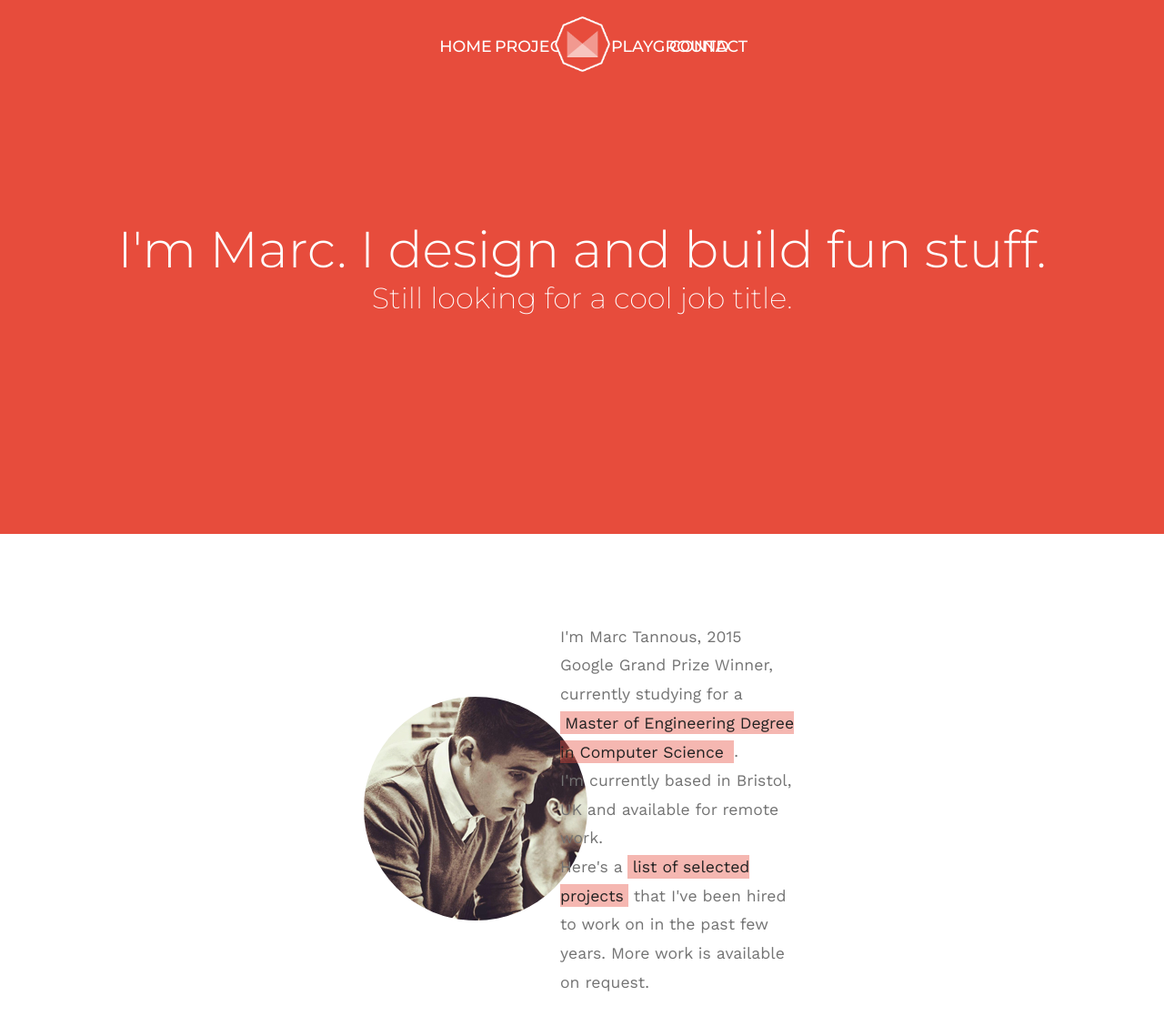
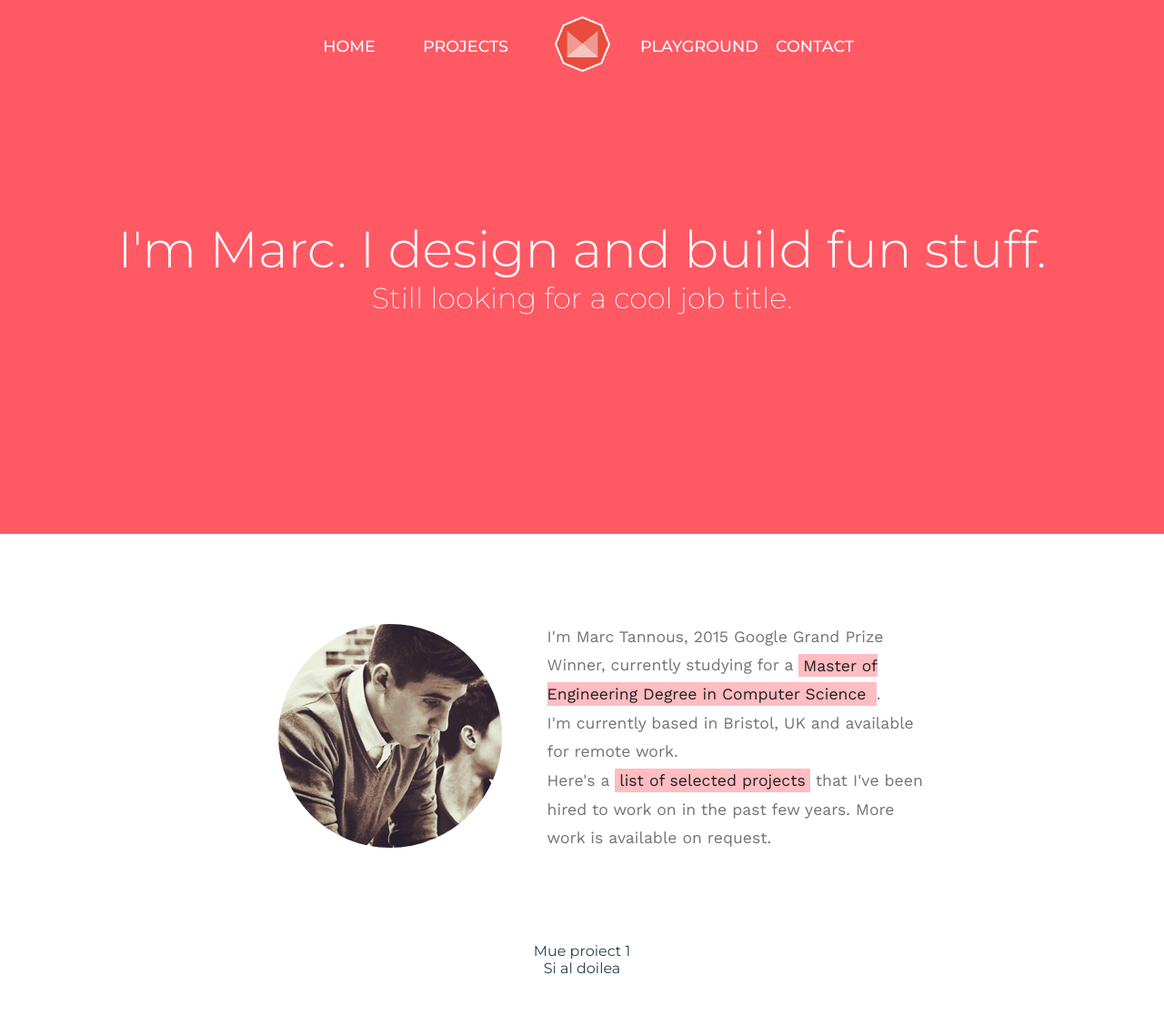
Before and after one commit to tannousmarc/portfolio-vue, a Vue app: page /#/ in a window 1280 px wide. Shown: the top 1128 px of the page at 91% size. After the commit the page ends 1074 px from the top, so only its background shows below. Built offline with nearby package versions, Linux system fonts and the light colour scheme.

Commit message:
Vue style guide

```diff
--- a/src/App.vue
+++ b/src/App.vue
@@ -1,14 +1,14 @@
 <script>
-import Navigation from './components/Navigation'
+import NavigationBar from './components/NavigationBar'
 export default {
   name: 'app',
-  components: {Navigation}
+  components: {NavigationBar}
 }
 </script>
 
 <template>
 <div id="app">
-  <Navigation></Navigation>
+  <NavigationBar/>
   <router-view/>
 </div>
 </template>
--- a/src/components/Homepage.vue
+++ /dev/null
@@ -1,24 +0,0 @@
-
-<template>
-<div id = "homepage">
-  <Hero />
-  <About />
-</div>
-</template>
-
-<script>
-import Hero from './Hero'
-import About from './About'
-export default {
-  name: 'Homepage',
-  components: {Hero, About},
-  data () {
-    return {
-      msg: 'muie la gabori'
-    }
-  }
-}
-</script>
-
-<style scoped>
-</style>
--- a/src/components/Navigation.vue
+++ b/src/components/NavigationBar.vue
@@ -1,10 +1,10 @@
 <template>
 <nav id = "nav-bar">
   <div id = "nav-container">
-    <span v-for = "item in items" class = "element">
-    <img v-if = "item === 'Logo'" src = "../assets/logo.png" />
-    <router-link :to="item" v-else>
-      {{item}}
+    <span v-for = "item in items" :key = "item.id" class = "element">
+    <img v-if = "item.name === 'Logo'" src = "../assets/logo.png" />
+    <router-link :to="item.link" v-else>
+      {{item.name}}
     </router-link>
     </span>
   </div>
@@ -13,10 +13,36 @@
 
 <script>
 export default {
-  name: 'Navigation',
+  name: 'NavigationBar',
   data () {
     return {
-      items: ['home', 'projects', 'Logo', 'playground', 'contact']
+      items: [
+        {
+          id: 1,
+          name: 'home',
+          link: 'home'
+        },
+        {
+          id: 2,
+          name: 'projects',
+          link: 'projects'
+        },
+        {
+          id: 3,
+          name: 'Logo',
+          link: ''
+        },
+        {
+          id: 4,
+          name: 'playground',
+          link: 'playground'
+        },
+        {
+          id: 5,
+          name: 'contact',
+          link: 'contact'
+        }
+      ]
     }
   }
 }
@@ -31,12 +57,12 @@ export default {
     top: 0px;
     z-index: 999;
     width: 100%;
-    background-color: #e74c3c;
+    background-color: #FF5964;
     margin: 0em;
     padding: 1em 0em;
   }
   #nav-bar #nav-container{
-    margin: 0em 30em;
+    margin: 0em 25%;
   }
   #nav-bar #nav-container .element{
     width: 20%;
--- a/src/components/About.vue
+++ b/src/components/TheAboutSection.vue
@@ -19,7 +19,7 @@
 
 <script>
 export default {
-  name: 'About',
+  name: 'TheAboutSection',
   data () {
     return {
     }
@@ -29,7 +29,7 @@ export default {
 
 <style scoped>
   #about{
-    margin:0 25em;
+    margin:0 20%;
     backgorund-color: #fefefe;
     padding: 5em 0;
     white-space: nowrap;
@@ -61,7 +61,7 @@ export default {
     transition: all 0.1s ease-in-out;
   }
   #about-right a{
-    background-color: rgba(231, 76, 60, 0.4);
+    background-color: rgba(255, 89, 100, 0.4);
     text-decoration: none;
     color: #222;
     padding: 0.15em 0.3em;
@@ -69,6 +69,6 @@ export default {
   #about-right a:hover{
     cursor: pointer;
     cursor: hand;
-    border-bottom: 4px solid #e74c3c;
+    border-bottom: 4px solid #FF5964;
   }
 </style>
--- a/src/components/Hero.vue
+++ b/src/components/TheHeroSection.vue
@@ -7,7 +7,7 @@
 
 <script>
 export default {
-  name: 'Hero',
+  name: 'TheHeroSection',
   data () {
     return {
       title: 'I\'m Marc. I design and build fun stuff.',
@@ -20,7 +20,7 @@ export default {
 <style scoped>
 #hero{
   width: 100%;
-  background-color: #e74c3c;
+  background-color: #FF5964;
   padding: 15em 0;
   top: 0;
   z-index: 0;
--- /dev/null
+++ b/src/components/TheHome.vue
@@ -0,0 +1,26 @@
+
+<template>
+<div id = "homepage">
+  <TheHeroSection />
+  <TheAboutSection />
+  <TheProjectsSection />
+</div>
+</template>
+
+<script>
+import TheHeroSection from './TheHeroSection'
+import TheAboutSection from './TheAboutSection'
+import TheProjectsSection from './TheProjectsSection'
+export default {
+  name: 'TheHome',
+  components: {TheHeroSection, TheAboutSection, TheProjectsSection},
+  data () {
+    return {
+
+    }
+  }
+}
+</script>
+
+<style scoped>
+</style>
--- /dev/null
+++ b/src/components/TheProjectsSection.vue
@@ -0,0 +1,31 @@
+<template>
+<div id = "projects">
+  <div class = "homepage-project" v-for = "project in projects" :key = "project.id">
+    {{project.title}}
+  </div>
+</div>
+</template>
+
+<script>
+export default {
+  name: 'TheProjectsSection',
+  data () {
+    return {
+      projects: [
+        {
+          id: 1,
+          title: 'Mue proiect 1'
+        },
+        {
+          id: 2,
+          title: 'Si al doilea'
+        }
+      ]
+    }
+  }
+}
+</script>
+
+<style scoped>
+
+</style>
--- a/src/main.js
+++ b/src/main.js
@@ -3,7 +3,6 @@
 import Vue from 'vue'
 import App from './App'
 import router from './router'
-import Navigation from './components/Navigation'
 
 Vue.config.productionTip = false
 
@@ -12,5 +11,5 @@ new Vue({
   el: '#app',
   router,
   template: '<App/>',
-  components: { App, navbar: Navigation }
+  components: {App}
 })
--- a/src/router/index.js
+++ b/src/router/index.js
@@ -1,6 +1,6 @@
 import Vue from 'vue'
 import Router from 'vue-router'
-import Homepage from '@/components/Homepage'
+import TheHome from '@/components/TheHome'
 
 Vue.use(Router)
 
@@ -8,8 +8,8 @@ export default new Router({
   routes: [
     {
       path: '/',
-      name: 'Homepage',
-      component: Homepage
+      name: 'TheHome',
+      component: TheHome
     },
     {
       path: '/home',
```
